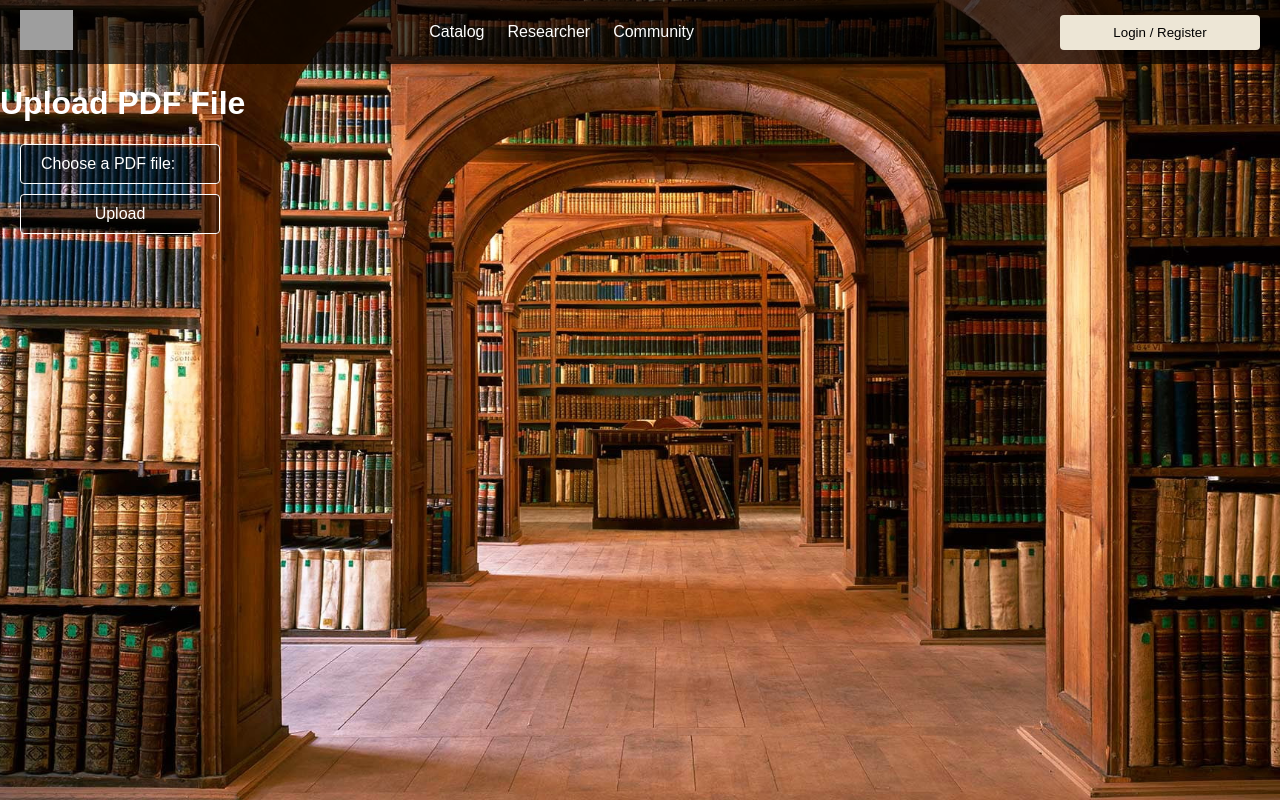
After one commit to Syakirin03/bazooka, a PHP site: page /php/uploadpage.php in a window 1280 px wide. The commit adds this page. Run offline with PHP 8.4, Linux system fonts and the light colour scheme; grey boxes are pictures that could not be loaded.

Commit message:
upload function almost funtional,use htdoc

```diff
--- a/css/style3.css
+++ b/css/style3.css
@@ -324,3 +373,57 @@ form button {
     color: white; /* Change to white */
     font-size: 16px; /* Adjust font size if needed */
 }
+
+.explore-text {
+    font: italic;
+    color: white;
+    margin-left: 1120px;
+    position: absolute;
+    margin-top: 170px;
+    text-align: center;
+    font-size: 50px;
+    font-weight: bold;
+    margin-bottom: 10px;
+}
+
+h1 {
+    color: white; /* Change header color to white */
+}
+
+.custom-file-upload {
+    margin-left: 20px;
+    width: 158px;
+    display: inline-block;
+    padding: 10px 20px;
+    cursor: pointer;
+    color: white; /* Change text color to white */
+    background-color: rgba(0, 0, 0, 0.5);
+    border: 1px solid white;
+    border-radius: 4px;
+}
+
+#pdfFile {
+    display: none; /* Hide the default file input */
+}
+
+button {
+    margin-left: 20px;
+    width: 200px;
+    padding: 10px 20px;
+    cursor: pointer;
+    color: white;
+    background-color: rgba(0, 0, 0, 0.5);
+    border: 1px solid white;
+    border-radius: 4px;
+};
+
+.blur-overlay {
+    position: fixed;
+    top: 0;
+    left: 0;
+    width: 100%;
+    height: 100%;
+    background: rgba(0, 0, 0, 0.5); /* Adjust transparency as needed */
+    backdrop-filter: blur(8px); /* Adjust blur intensity as needed */
+    z-index: -1; /* Ensure the overlay is behind other content */
+}
--- a/php/footer.php
+++ b/php/footer.php
@@ -1,3 +1,4 @@
 <?php
 echo '</body>
 </html>';
+?>
--- a/php/header.php
+++ b/php/header.php
@@ -10,22 +10,18 @@ echo '<!DOCTYPE html>
 <body>
 <header>
     <div class="logo">
-        <img src="images/logo.png" alt="Logo">
+        <img src="../images/logo.png" alt="Logo">
     </div>
     <nav>
         <ul>
             <li class="dropdown">Catalog
                 <ul class="dropdown-content">
-                    <li><a href="#">Item 1</a></li>
-                    <li><a href="#">Item 2</a></li>
-                    <li><a href="#">Item 3</a></li>
+                    <li><a href="php/uploadpage.php">Upload PDF</a></li>
+                    <li><a href="#">Videos</a></li>
                 </ul>
             </li>
             <li class="dropdown">Researcher
                 <ul class="dropdown-content">
-                    <li><a href="#">Item 1</a></li>
-                    <li><a href="#">Item 2</a></li>
-                    <li><a href="#">Item 3</a></li>
                 </ul>
             </li>
             <li class="dropdown">Community
--- a/php/upload.php
+++ b/php/upload.php
@@ -5,11 +5,12 @@ if ($_SERVER['REQUEST_METHOD'] == 'POST') {
         $fileMimeType = mime_content_type($_FILES['pdfFile']['tmp_name']);
 
         if (in_array($fileMimeType, $allowedMimeTypes)) {
-            $uploadDir = 'uploads/';
+            $uploadDir = '../uploaded/';
             $uploadFile = $uploadDir . basename($_FILES['pdfFile']['name']);
 
             if (move_uploaded_file($_FILES['pdfFile']['tmp_name'], $uploadFile)) {
-                echo "The file ". htmlspecialchars(basename($_FILES['pdfFile']['name'])). " has been uploaded.";
+                // Show a success message using JavaScript alert
+                echo '<script>alert("File uploaded successfully."); window.location.href = "uploadpage.php";</script>';
             } else {
                 echo "Sorry, there was an error uploading your file.";
             }
@@ -20,3 +21,4 @@ if ($_SERVER['REQUEST_METHOD'] == 'POST') {
         echo "No file was uploaded or there was an error with the upload.";
     }
 }
+?>
--- /dev/null
+++ b/php/uploadpage.php
@@ -0,0 +1,21 @@
+<?php
+include 'header.php';
+echo'<!DOCTYPE html>
+<html lang="en">
+<head>
+    <meta charset="UTF-8">
+    <meta name="viewport" content="width=device-width, initial-scale=1.0">
+    <title>Upload PDF</title>
+    <link rel="stylesheet" href="../css/style3.css">
+
+</head>
+<body>
+    <h1>Upload PDF File</h1>
+    <form action="upload.php" method="post" enctype="multipart/form-data">
+        <label for="pdfFile" class="custom-file-upload">Choose a PDF file:</label>
+        <input type="file" id="pdfFile" name="pdfFile" accept="application/pdf" required>
+        <button type="submit">Upload</button>
+    </form>
+</body>
+</html>
+';
```
Also changed, not shown: other parts of css/style3.css (+53 -4 lines), css/styles.css (+6 -6 lines), php/protoype.php (+11 -0 lines), images/frame-picture2.jpg (added), images/frame-picture3.jpg (added), uploaded/test.txt (added).
